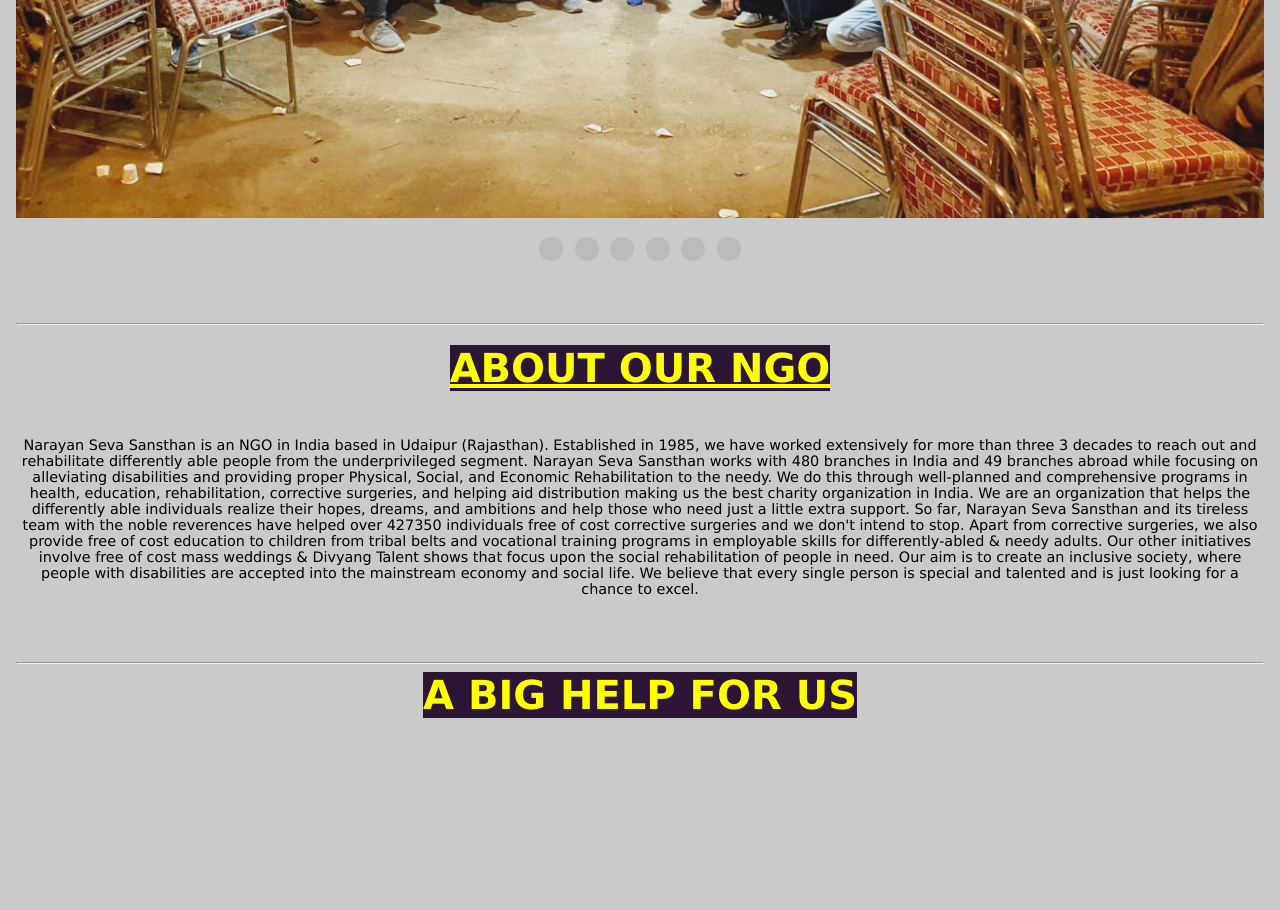
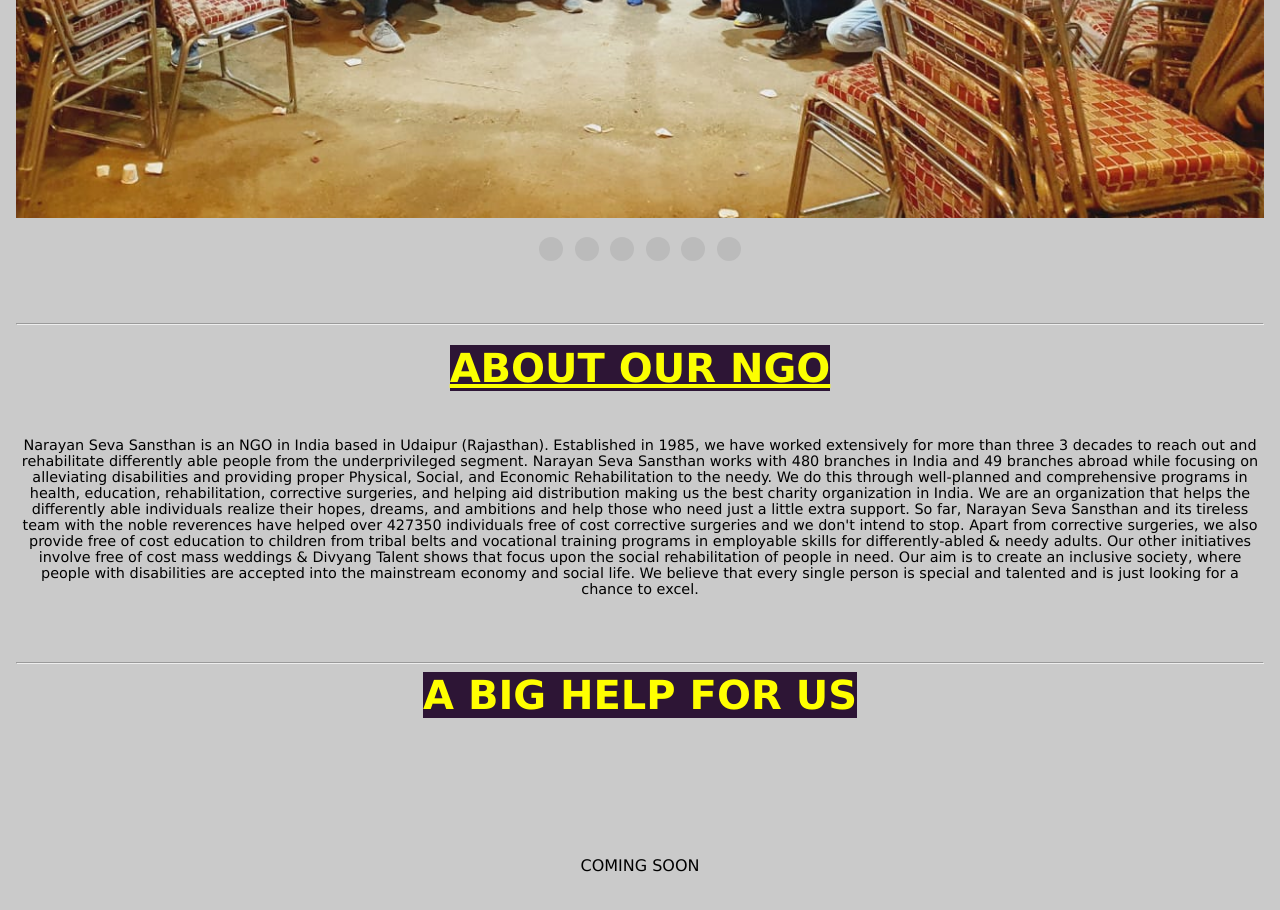
Before and after one commit to Afrojmd/shereasansol.github.io, a plain HTML site: page index.html in a window 1280 px wide. Shown: the part 792-1702 px from the top of the page. Before the commit the page ends 1526 px from the top, so only its background shows below. Drawn offline with Linux system fonts and the light colour scheme.

Commit message:
Update index.html

```diff
--- a/index.html
+++ b/index.html
@@ -386,8 +386,13 @@
 
 
 <p3>
-  <b>A BIG HELP FOR US</b>
+  <b>A BIG HELP FOR US</b><br><br><br><br>
 </p3>
+
+    <P4>
+        COMING SOON
+    </P4>
+    <br><br><br><br><br><br><br><br><br><br><br><br>
 
 </body>
 </html>
```
